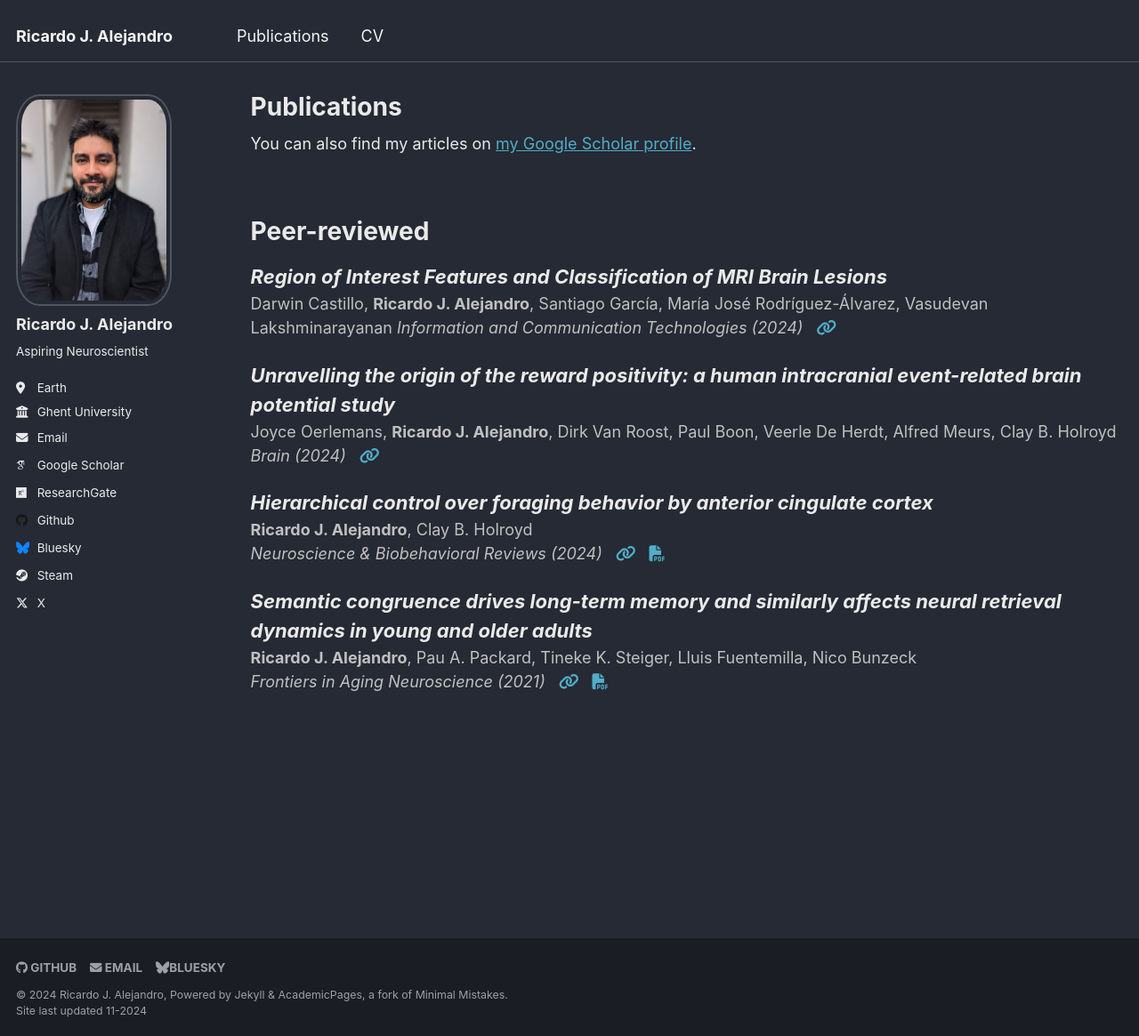
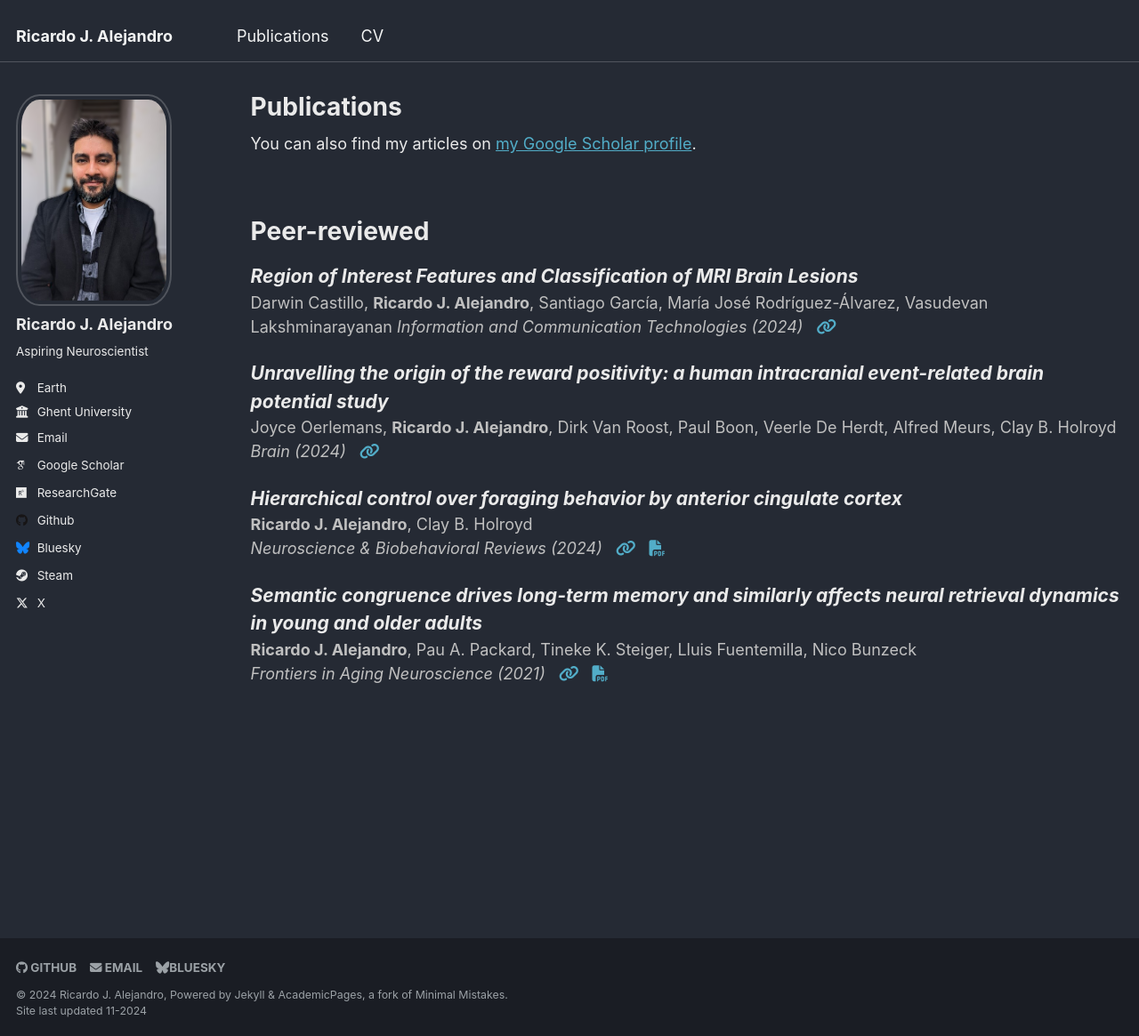
Before and after one commit to rjalejandro/rjalejandro.github.io, a Jekyll site: the page built from _pages/publications.md, in a window 1280 px wide and 1165 px high. Shown: the whole window at 89% size. Built offline with Jekyll 4.4.1, drawn with Linux system fonts in a browser that asks for light colours; some web fonts are replaced.

Commit message:
fontsize 21

```diff
--- a/_pages/publications.md
+++ b/_pages/publications.md
@@ -14,19 +14,19 @@ author_profile: true
 Peer-reviewed
 =====
 
-<span style="font-size:22px">***Region of Interest Features and Classification of MRI Brain Lesions***</span>
+<span style="font-size:21px">***Region of Interest Features and Classification of MRI Brain Lesions***</span>
 <span style="color:#C0C0C0">Darwin Castillo, **Ricardo J. Alejandro**, Santiago García, María José Rodríguez-Álvarez, Vasudevan Lakshminarayanan</span>  <!-- authors -->
 <span style="color:#C0C0C0">*Information and Communication Technologies (2024)*</span> <!-- journal (year) -->
 &nbsp; <!-- space between the icons -->
 <a href="https://link.springer.com/chapter/10.1007/978-3-031-75431-9_4" target="_blank"><i class="fa fa-link" aria-hidden="true"></i></a> <!-- URL -->
 
-<span style="font-size:22px">***Unravelling the origin of the reward positivity: a human intracranial event-related brain potential study***</span>
+<span style="font-size:21px">***Unravelling the origin of the reward positivity: a human intracranial event-related brain potential study***</span>
 <span style="color:#C0C0C0">Joyce Oerlemans, **Ricardo J. Alejandro**, Dirk Van Roost, Paul Boon, Veerle De Herdt, Alfred Meurs, Clay B. Holroyd</span>
 <span style="color:#C0C0C0">*Brain (2024)*</span>
 &nbsp; <!-- space between the icons -->
 <a href="https://academic.oup.com/brain/advance-article-abstract/doi/10.1093/brain/awae259/7727398" target="_blank"><i class="fa fa-link" aria-hidden="true"></i></a> <!-- URL -->
 
-<span style="font-size:22px">***Hierarchical control over foraging behavior by anterior cingulate cortex***</span>
+<span style="font-size:21px">***Hierarchical control over foraging behavior by anterior cingulate cortex***</span>
 <span style="color:#C0C0C0">**Ricardo J. Alejandro**, Clay B. Holroyd</span><!-- authors -->
 <span style="color:#C0C0C0">*Neuroscience & Biobehavioral Reviews (2024)*</span><!-- journal (year) -->
 &nbsp; <!-- space between the icons -->
@@ -34,7 +34,7 @@ Peer-reviewed
 &nbsp; <!-- space between the icons -->
 <a href="../files/Alejandro_&_Holroyd_2024.pdf" target="_blank"><i class="fa fa-file-pdf" aria-hidden="true"></i></a>
 
-<span style="font-size:22px">***Semantic congruence drives long-term memory and similarly affects neural retrieval dynamics in young and older adults***</span>
+<span style="font-size:21px">***Semantic congruence drives long-term memory and similarly affects neural retrieval dynamics in young and older adults***</span>
 <span style="color:#C0C0C0">**Ricardo J. Alejandro**, Pau A. Packard, Tineke K. Steiger, Lluis Fuentemilla, Nico Bunzeck</span><!-- authors -->
 <span style="color:#C0C0C0">*Frontiers in Aging Neuroscience (2021)*</span><!-- journal (year) -->
 &nbsp; <!-- space between the icons -->
```
